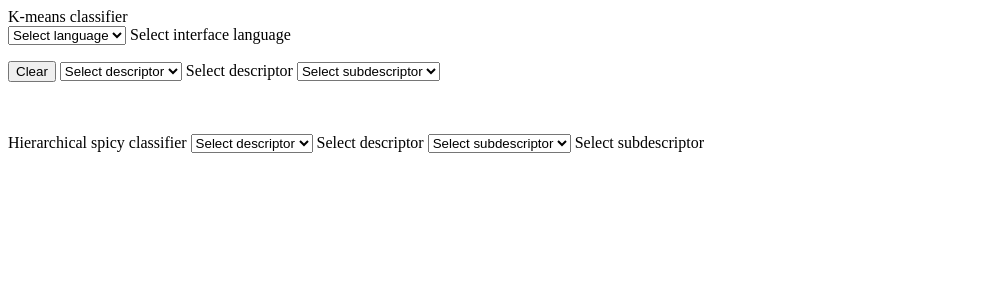
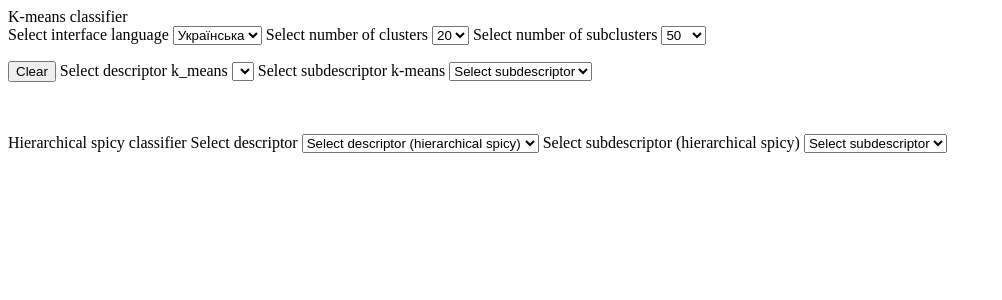
Before and after one commit to Ceprey2/neural_ideo_phrase, a Flask app: template templates/dict_output.html in a window 1280 px wide. Shown: the top 300 px of the page, without its empty margins (0-1002 px from the left). Run offline with Flask 2, Linux system fonts and the light colour scheme; the template is opened without the code that fills it, so the values that code supplies are empty; parts of the project's set-up code (start-up, migrations or seed data) failed here and were passed over; some libraries are stand-ins or nearby versions.

Commit message:
Workin drop-out list with clusters_number and subclusters_number added

```diff
--- a/main.py
+++ b/main.py
@@ -13,8 +13,8 @@ from sklearn.cluster import KMeans
 from sklearn.feature_extraction.text import TfidfVectorizer
 
 dict_from_csv = list(csv.DictReader(open('phrases.csv')))
-clusters_number = 10
-subclusters_number = 48
+clusters_number = 20
+subclusters_number = 50
 
 
 
@@ -79,7 +79,11 @@ def hierarchical_clustering(dict_from_csv,current_langugage):
     X = tfidf.fit_transform(descriptors).todense()
     mergings = linkage(X, method="complete")
 
+    terms = tfidf.get_feature_names()
+
     Z_ward = ward(X)
+
+
 
 
    # ClusterNode(Z[1])
@@ -111,6 +115,8 @@ def hierarchical_clustering(dict_from_csv,current_langugage):
 
 
     to_tree_obj = sch.to_tree(Z_ward)
+    print("to_tree_obj")
+    print(to_tree_obj)
     #print("to_tree_obj")
     #print(to_tree_obj)
     #print("pre_order length")
@@ -168,19 +174,55 @@ def hierarchical_clustering(dict_from_csv,current_langugage):
     #print("height 3")
     #print_cut_tree_features(cutree, names)
 
-    labeled_rows_by_numbers_ward_level1 = fcluster(Z_ward, 2,
-                             criterion='distance')  # LET'S ASSIGN NUMBER ONE TO THE UPPER LEVEL. HEIGT 2 IS HIGHER THAN 1 IN THE TREE
+    for i in range(400, 180, -1):
+
+        labeled_rows_by_numbers_ward_level1 = fcluster(Z_ward, i//100,
+                             criterion='distance')
+        print("curr clusters number", len(set(labeled_rows_by_numbers_ward_level1)))
+        if (len(set(labeled_rows_by_numbers_ward_level1)) in range(clusters_number-5, clusters_number+5)):
+            print("Compatinng clusters number", len(set(labeled_rows_by_numbers_ward_level1)))
+            break
+
+    for i in range(230, 80, -1):
+
+        labeled_rows_by_numbers_ward_level2 = fcluster(Z_ward, i // 100,
+                                                       criterion='distance')
+        if (len(set(labeled_rows_by_numbers_ward_level2)) in range(subclusters_number-5, subclusters_number+5)):
+            break
+
+    labeled_rows_by_numbers_ward_level2 = fcluster(Z_ward, 1, criterion='distance')
+    print("HIERATCHICAL labeled_rows_by_numbers_ward_level2")
+    print(labeled_rows_by_numbers_ward_level1)
+    print("terms")
+    print(terms)
 
 
-    labeled_rows_by_number_ward_level2 = fcluster(Z_ward, 1, criterion='distance')
 
-    labels_ward_1_named, labels_ward_2_named = transform_labels_to_names(labeled_rows_by_numbers_ward_level1, labeled_rows_by_number_ward_level2, descriptors)
+    labels_ward_1_named, labels_ward_2_named = transform_labels_to_names(labeled_rows_by_numbers_ward_level1, labeled_rows_by_numbers_ward_level2, descriptors)
+
+    print("Varian 1 labels_ward_1")
+    print(labels_ward_1_named)
+    print(labeled_rows_by_numbers_ward_level1)
+    #labels_ward_1_named = [terms[label] for label in labeled_rows_by_numbers_ward_level1]
+    # labels_ward_2_named = [terms[label] for label in labeled_rows_by_numbers_ward_level2]
+    print("Varian 2 labels_ward_1")
+    print(labels_ward_1_named)
+
+
+    print("labels_ward_2_named")
+    print(labels_ward_2_named)
 
     pd.set_option('display.max_rows', None)  # TO AVOID TRUNCATING TABLE WHEN PRINTING
     pd.set_option('display.max_columns', 15)
     pd.set_option('display.width', None)
     pd.set_option('display.max_colwidth', 1000)
     df_ward = pd.DataFrame({current_langugage: phrases, 'labels2': labels_ward_2_named, 'labels1': labels_ward_1_named})
+
+
+
+
+
+
 
     df_ward_labels2_phrases = pd.DataFrame({
         'subdescriptors': labels_ward_2_named,
@@ -230,13 +272,13 @@ def hierarchical_clustering(dict_from_csv,current_langugage):
 
 
 
-def k_means_subclusters_phrases(csv_dict_structured_data, number_or_subclusters):
+def k_means_subclusters_phrases(csv_dict_structured_data, number_or_subclusters, current_language):
 
     rng = range(number_or_subclusters-1,number_or_subclusters)
     inertias = []
 
     df_structured_data = pd.DataFrame(csv_dict_structured_data) #converting ordered dict to dataframe
-    descriptors = df_structured_data['ukrlanghetmans']
+    descriptors = df_structured_data[current_language+'hetmans'] # TODO: Make separete descriptors in Ukrainian for processing and descriptors for user in current_language
 
     df_structured_data.fillna('null', inplace=True) # replacing Nan cells with null for js to understand during json parsing
 
@@ -268,7 +310,7 @@ def k_means_subclusters_phrases(csv_dict_structured_data, number_or_subclusters)
     # print("df_structured_data.keys()")
     # print(df_structured_data.keys())
 
-    df_k_means_clusters = pd.DataFrame({
+    df_k_means_clusters_phrases = pd.DataFrame({
                                      "ukrlang": df_structured_data["ukrlang"],
                                                     "engllang": df_structured_data["engllang"],
                                                     "spanishlang": df_structured_data["spanishlang"],
@@ -282,7 +324,8 @@ def k_means_subclusters_phrases(csv_dict_structured_data, number_or_subclusters)
                                         "subclusters": named_labels
                                         }).groupby('subdescriptors').agg(' '.join)
 
-    df_k_means_clusters["subclusters"] = df_k_means_clusters.index
+    df_k_means_clusters_phrases["subclusters"] = df_k_means_clusters_phrases.index
+
 
 
 
@@ -303,9 +346,9 @@ def k_means_subclusters_phrases(csv_dict_structured_data, number_or_subclusters)
     pd.set_option('display.width', None)
     pd.set_option('display.max_colwidth', 1000)
     print("Current level df_k_means_cluster: ")
-    print(df_k_means_clusters)
-    print(df_k_means_clusters.index)
-    return df_k_means_clusters
+    print(df_k_means_clusters_phrases)
+    print(df_k_means_clusters_phrases.index)
+    return df_k_means_clusters_phrases
 
 
 def k_means_subclusters_descriptors(csv_dict_structured_data, number_or_subclusters):
@@ -382,14 +425,15 @@ def main():
 
 
 
-    json_kmeans_subdescriptors_phrases = k_means_subclusters_phrases(dict_from_csv,  subclusters_number)
+    json_kmeans_subdescriptors_phrases = k_means_subclusters_phrases(dict_from_csv,  subclusters_number, current_language)
     json_k_means_descriptors_subdescriptors = k_means_subclusters_descriptors(json_kmeans_subdescriptors_phrases, clusters_number)
 
 
     json_subdescriptors_phrases_hierarchical, json_descriptors_subdescriptors_hierarchical = hierarchical_clustering(dict_from_csv, current_language)
     return render_template('dict_output.html',
                            json_kmeans_subdescriptors_phrases=json_kmeans_subdescriptors_phrases.to_json(orient='records'), json_k_means_descriptors_subdescriptors=json_k_means_descriptors_subdescriptors,
-                           json_subdescriptors_phrases_hierarchical=json_subdescriptors_phrases_hierarchical, json_descriptors_subdescriptors_hierarchical=json_descriptors_subdescriptors_hierarchical)
+                           json_subdescriptors_phrases_hierarchical=json_subdescriptors_phrases_hierarchical, json_descriptors_subdescriptors_hierarchical=json_descriptors_subdescriptors_hierarchical,
+                           clusters_number=clusters_number, subclusters_number=subclusters_number)
 
 def draw_classifier_plot(rng, inertias):
     plt.plot(rng, inertias, '-o')
@@ -399,15 +443,25 @@ def draw_classifier_plot(rng, inertias):
     plt.show()
 
 
-@app.route('/get_language', methods=['POST'])
-def get_language():
-
+@app.route('/update_options', methods=['POST'])
+def update_options():
+    clusters_number = 20
+    subclusters_number = 50 # Why does not Python see the global value?
 
     current_language = request.form.get('select_language')
 
-    if(current_language is None): current_language = "ukrlang"
+
+    try:
+        subclusters_number = int(request.form.get('select_subclusters_number'))
+    except: ValueError("Subclusters not chosen")  # If in html I change subcluster, they are submitted, but clusters are not, because they are not changes
+
+    try:
+        clusters_number = int(request.form.get('select_clusters_number'))
+    except: ValueError("Clusters not chosen")
+
+    if (current_language is None): current_language = "ukrlang"
     print(current_language)
-    json_kmeans_subdescriptors_phrases = k_means_subclusters_phrases(dict_from_csv, subclusters_number)
+    json_kmeans_subdescriptors_phrases = k_means_subclusters_phrases(dict_from_csv, subclusters_number, current_language)
     json_k_means_descriptors_subdescriptors = k_means_subclusters_descriptors(json_kmeans_subdescriptors_phrases,
                                                                             clusters_number)
 
@@ -418,7 +472,8 @@ def get_language():
                                orient='records'),
                            json_k_means_descriptors_subdescriptors=json_k_means_descriptors_subdescriptors,
                            json_subdescriptors_phrases_hierarchical=json_subdescriptors_phrases_hierarchical,
-                           json_descriptors_subdescriptors_hierarchical=json_descriptors_subdescriptors_hierarchical)
+                           json_descriptors_subdescriptors_hierarchical=json_descriptors_subdescriptors_hierarchical,
+                           clusters_number=clusters_number, subclusters_number=subclusters_number)
 
 
 
--- a/static/js/output_phrases.js
+++ b/static/js/output_phrases.js
@@ -65,10 +65,10 @@ function get_phrases_according_descriptors(descriptor, subdescriptor, json_descr
     console.log(descriptor)
     console.log("subdescriptor")
     console.log(subdescriptor)
-    console.log("json_descriptors_subdescriptors: ")
-    console.log(json_descriptors_subdescriptors[0])
-    console.log("json_subdescriptors_phrases")
-    console.log(json_subdescriptors_phrases[0])
+    // console.log("json_descriptors_subdescriptors: ")
+    // console.log(json_descriptors_subdescriptors[0])
+    // console.log("json_subdescriptors_phrases")
+    // console.log(json_subdescriptors_phrases[0])
 
 
     var phrases_str_to_return = [];
@@ -81,9 +81,16 @@ function get_phrases_according_descriptors(descriptor, subdescriptor, json_descr
                 phrases_str_to_return.push(lang.toUpperCase() + ":" + "<br/>");
 
                 json_subdescriptors_phrases.forEach(function (element_sub_phr) {
+                    // alert(element_descr_subd["subclusters"]+ element_sub_phr["subclusters"])
 
                     if (element_descr_subd["subclusters"].includes(element_sub_phr["subclusters"])) {
+                      // alert("INCLUDES")
+
                         console.log("cluster includes subclusters and subdescriptor: " + subdescriptor)
+
+                            console.log("Element subcluster "+element_sub_phr["subclusters"]+" субдескриптор "+subdescriptor)
+                            console.log("hhhhSubdescriptor")
+                            console.log(subdescriptor)
 
                         if (subdescriptor == "Select subdescriptor" || subdescriptor == "") {
 
@@ -103,8 +110,7 @@ function get_phrases_according_descriptors(descriptor, subdescriptor, json_descr
 
                         } else if (element_sub_phr["subclusters"] == subdescriptor) {
 
-                            console.log("gggggg")
-                            console.log(element_sub_phr[lang])
+
 
                             if (element_sub_phr[lang] != null && element_sub_phr[lang].trim()) { // mentioning object means, it has a value, it is not null neither empty string
 
@@ -163,7 +169,7 @@ $('#select_subdescriptor_k_means').change(function () {
     console.log($('#select_subdescriptor_k_means').val())
 
 
-    $('#div_phrases_k_means').html(get_phrases_according_descriptors(descriptor_k_means.val().trim(), $('#select_subdescriptor_k_means').val().trim(), json_descriptors_subdescriptors_hierarchical, json_subdescriptors_phrases_k_means));  // TODO: create an output function
+    $('#div_phrases_k_means').html(get_phrases_according_descriptors(descriptor_k_means.val().trim(), $('#select_subdescriptor_k_means').val().trim(), json_descriptors_subdescriptors_k_means, json_subdescriptors_phrases_k_means));  // TODO: create an output function
 });
 
 $('#btn_clear').click(function (){
@@ -172,3 +178,6 @@ $('#btn_clear').click(function (){
     $('#div_phrases_hierarchical').text("");
     $('#div_ideas_k_means').text("");
 });
+
+$('#select_clusters_number').val(clusters_number)
+$('#select_subclusters_number').val(subclusters_number)
--- a/templates/dict_output.html
+++ b/templates/dict_output.html
@@ -8,19 +8,39 @@
 
 
 K-means classifier
-<form method="post" name="select_lang_submission_form" action="{{url_for('get_language')}}">
+<form method="post" name="select_lang_submission_form" action="{{url_for('update_options')}}">
      <div class="form-group">
         <input type="hidden" name="delete_input"/>
     </div>
-
+  <label for= "select_language" id = "select_interface_language" > Select interface language</label>
  <select  type="submit" id="select_language" name="select_language" onChange="this.form.submit();" >
-   <option value="init" id="elem_id_language_0">Select language</option>
+   <option value="ukrlang" id="elem_id_language_0">Українська</option>
             <option value="engllang">English</option>
 
-            <option value="ukrlang" >Українська</option>
+
            <option value="ruslang" >Русский</option>
         </select>
-     <label for= "select_language" id = "lab_lSelectLang" > Select interface language</label>
+
+ <label for= "select_clusters_number" id = "select_clusters_number_label" > Select number of clusters</label>
+    <select  type="submit" id="select_clusters_number" name="select_clusters_number" onChange="this.form.submit();" >
+   <option value="init" id="select_clusters_number_opt">20</option>
+
+            <option value="20">20</option>
+
+            <option value="40" >40</option>
+           <option value="60">60</option>
+        </select>
+
+
+  <label for= "select_subclusters_number" id = "select_subclusters_number_label" > Select number of subclusters</label>
+      <select  type="submit" id="select_subclusters_number" name="select_subclusters_number" onChange="this.form.submit();" >
+   <option value="init" id="select_subclusters_number_opt">50</option>
+            <option value="50">50</option>
+
+            <option value="100">100</option>
+           <option value="150">150</option>
+        </select>
+
 
         <p>
 
@@ -30,17 +50,17 @@ K-means classifier
 
 <button id="btn_clear">Сlear</button>
 
+  <label for= "select_descriptor_k_means" id = "select_descriptor_k_means_label" >Select descriptor k_means</label>
+        <select name="select_descriptor_k_means" id="select_descriptor_k_means">
 
-        <select name="select_descriptor_k_means" id="select_descriptor_k_means">
-  <option value="centroids" id="elemId_0_k_means">Select descriptor</option>
 
 
         </select>
 
 
 
-        <label for= "select_descriptor_k_means" id = "labl_select_centroid" >Select descriptor</label>
 
+<label for= "select_subdescriptor_k_means" id = "labl_select_subdescriptor_k_means_label" >Select subdescriptor k-means</label>
 <select name="select_subdescriptor_k_means" id="select_subdescriptor_k_means">
 
   <option value="centroids" id="elemId_1_k_means">Select subdescriptor</option>
@@ -69,21 +89,21 @@ K-means classifier
 
 
 Hierarchical spicy classifier
-
+<label for= "select_descriptor_hierarchical" id = "select_descriptor_hierarchical_label">Select descriptor</label>
    <select name="select_descriptor_hierarchical" id="select_descriptor_hierarchical">
 
-            <option value="centroids" id="elemId_0_hierarch">Select descriptor</option>
+            <option value="centroids" id="elemId_0_hierarch">Select descriptor (hierarchical spicy)</option>
 
         </select>
-<label for= "select_descriptor_hierarchical" id = "lab_select_hiererchical">Select descriptor</label>
 
+<label for= "select_subdescriptors_hierarchical" id = "lab_select_hiererchical_label" >Select subdescriptor  (hierarchical spicy)</label>
   <select name="select_subdescriptors_hierarchical" id="select_subdescriptors_hierarchical">
 
             <option value="centroids" id="elemId_0_hierarch_lev2">Select subdescriptor</option>
 
         </select>
 
-<label for= "select_subdescriptors_hierarchical" id = "lab_select_hiererchical_lev2" >Select subdescriptor</label>
+
 
 
 
@@ -111,6 +131,8 @@ Hierarchical spicy classifier
                   var json_descriptors_subdescriptors_k_means = {{json_k_means_descriptors_subdescriptors|safe}};
                   var json_subdescriptors_phrases_hierarchical = {{json_subdescriptors_phrases_hierarchical|safe}};
                   var json_descriptors_subdescriptors_hierarchical = {{json_descriptors_subdescriptors_hierarchical|safe}};
+                  var clusters_number = {{clusters_number|safe}};
+                  var subclusters_number = {{subclusters_number|safe}};
 
                 </script>
 
```
